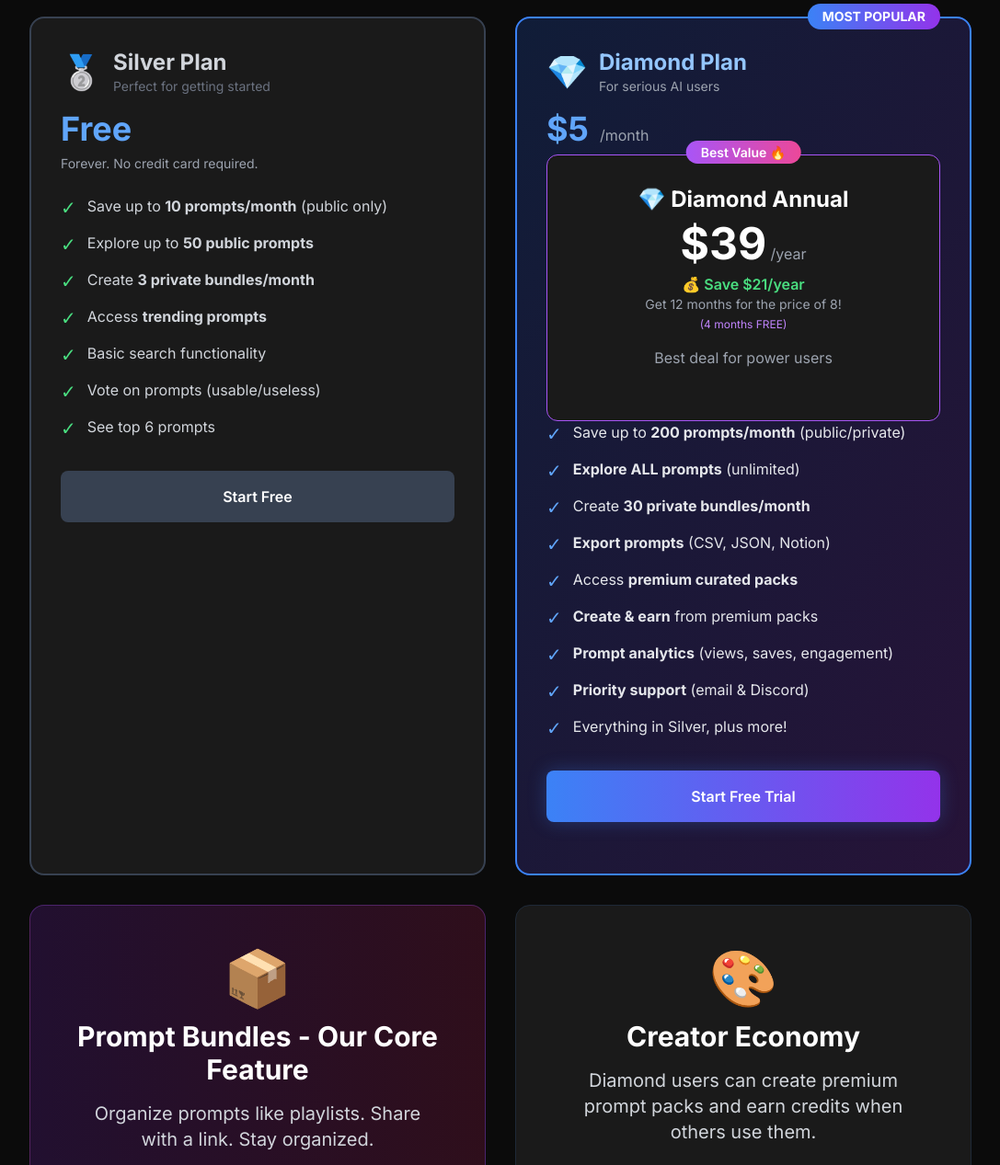
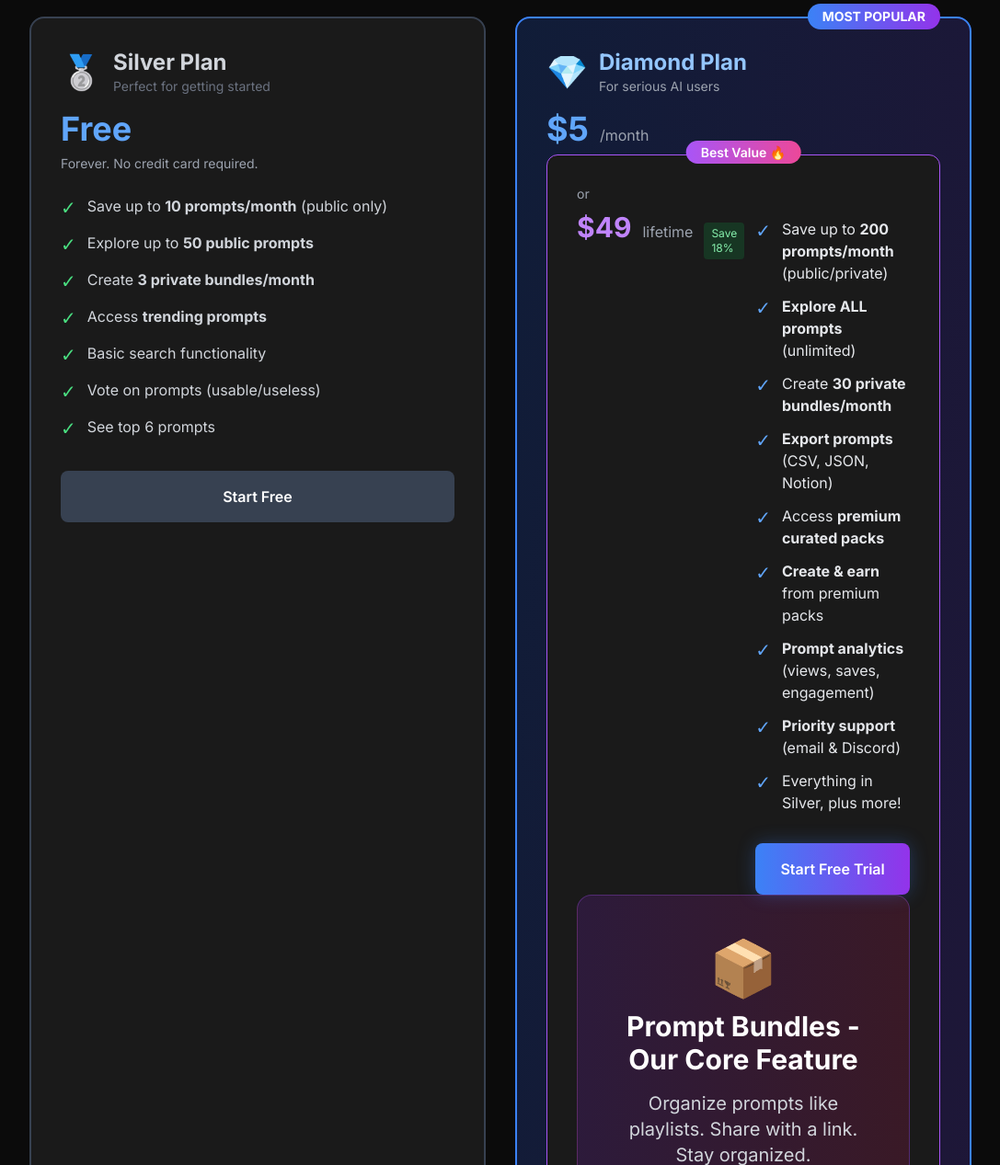
Before and after one commit to bantervines-bit/odbyte, a Flask app: page /pricing in a window 1280 px wide. Shown: the part 251-1518 px from the top of the page at 92% size, without its empty margins (96-1183 px from the left). Run offline with Flask 3, Linux system fonts and the light colour scheme; some libraries are stand-ins or nearby versions.

Commit message:
Update pricing.html

```diff
--- a/templates/pricing.html
+++ b/templates/pricing.html
@@ -96,19 +96,12 @@
                 </span>
             </div>
 
-            <div class="text-center mb-6">
-                <h3 class="text-2xl font-bold mb-2">💎 Diamond Annual</h3>
-                <div class="mb-2">
-                    <span class="text-5xl font-bold">$39</span>
-                    <span class="text-gray-400">/year</span>
-                </div>
-                <div class="mb-4">
-                    <p class="text-green-400 font-semibold">💰 Save $21/year</p>
-                    <p class="text-sm text-gray-400">Get 12 months for the price of 8!</p>
-                    <p class="text-xs text-purple-400 mt-1">(4 months FREE)</p>
-                </div>
-                <p class="text-gray-400">Best deal for power users</p>
-                </div>
+            <div class="text-sm text-gray-400 mb-2">or</div>
+                <div class="flex items-baseline gap-3">
+                    <span class="text-3xl font-bold text-purple-400">$49</span>
+                    <span class="text-gray-400">lifetime</span>
+                    <span class="px-2 py-1 bg-green-900/50 text-green-300 text-xs rounded">Save 18%</span>
+                <div
             </div>
 
             <div class="space-y-3 mb-8">
```
